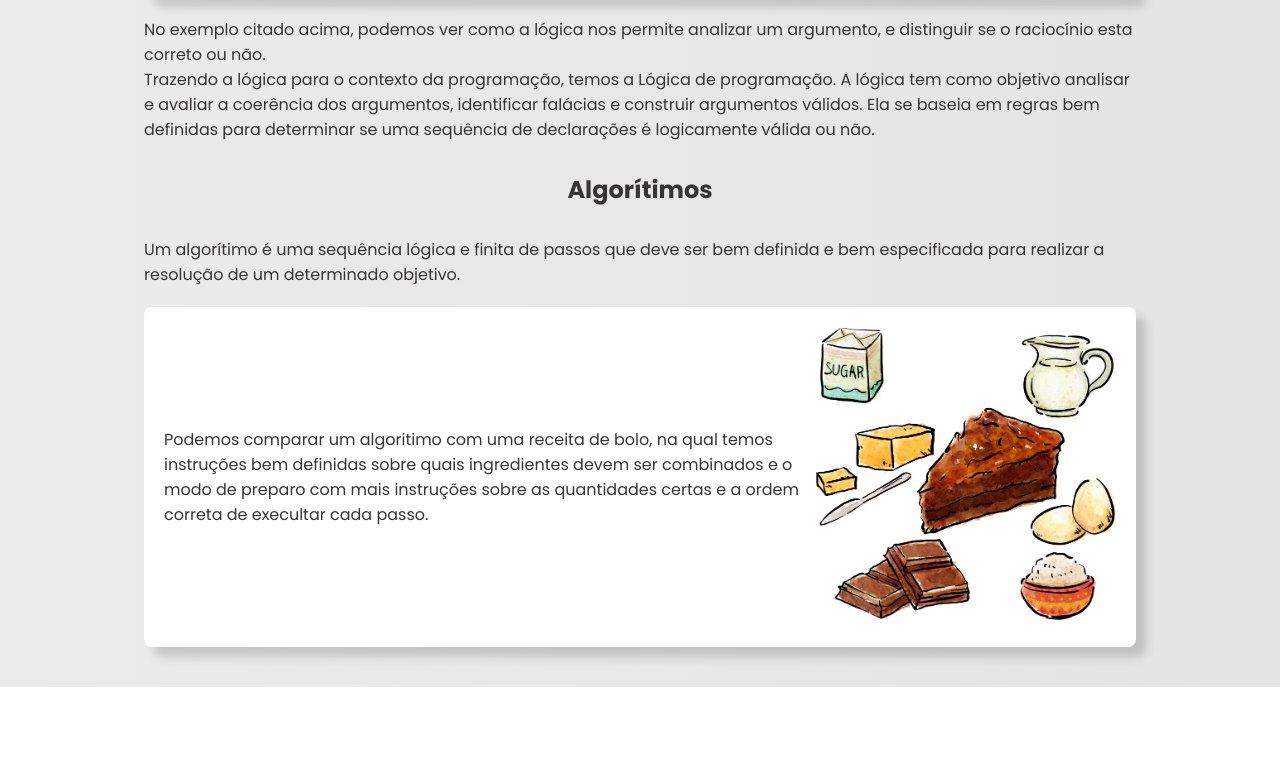
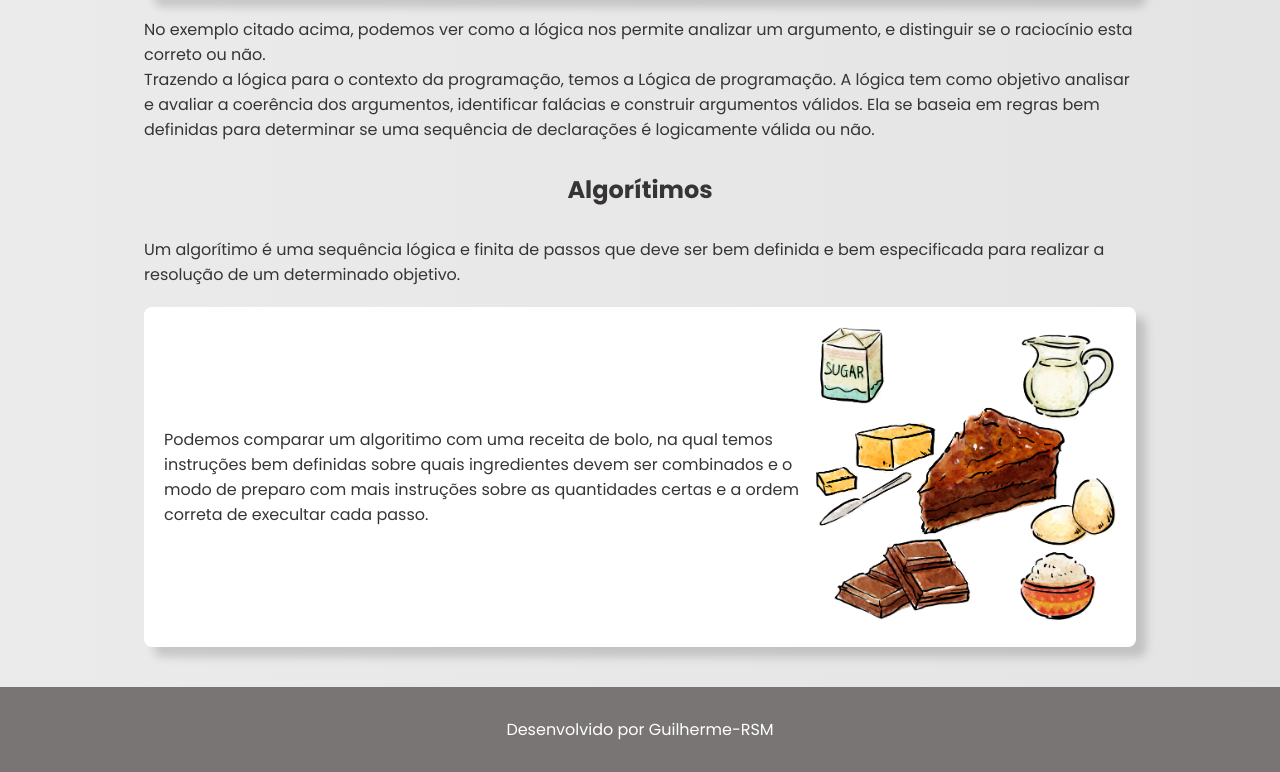
Before and after one commit to Guilherme-RSM/logica-de-programacao, a plain HTML site: page index.html in a window 1280 px wide. Shown: the part 650-1422 px from the top of the page. Drawn offline with Linux system fonts and the light colour scheme.

Commit message:
estilizando o footer

```diff
--- a/css/style.css
+++ b/css/style.css
@@ -11,7 +11,7 @@
 }
 
 #nav-bar {
-    background: rgb(80, 80, 83);
+    background: #7a7575;
     padding: 20px;
 }
 
@@ -84,3 +84,16 @@ main p {
     font-weight: 700;
     display: none;
 }
+
+#rodape {
+    display: flex;
+    justify-content: center;
+    color:#fff;
+    padding:20px;
+    background:#7a7575;;
+}
+
+#rodape a:hover {
+    color:rgb(31, 30, 30);
+    transition:ease-in-out 0.3s;
+}
```
